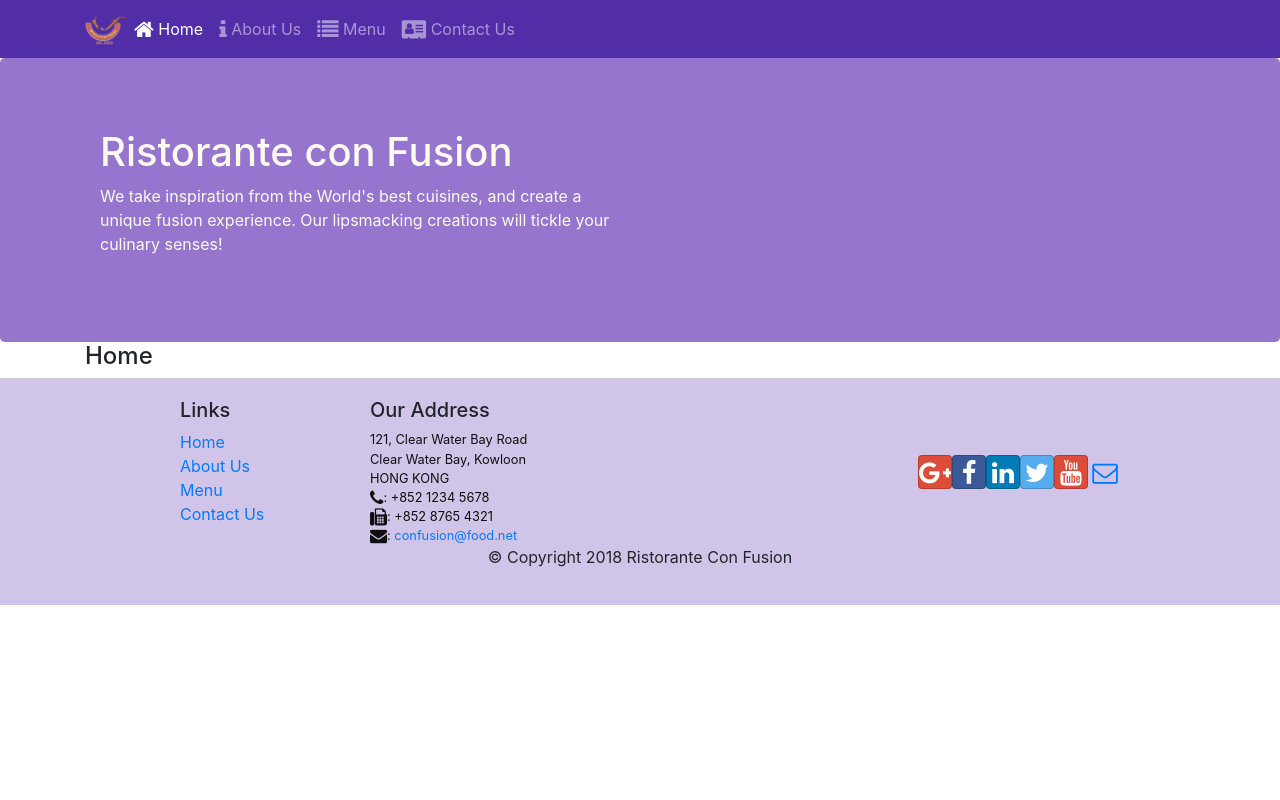
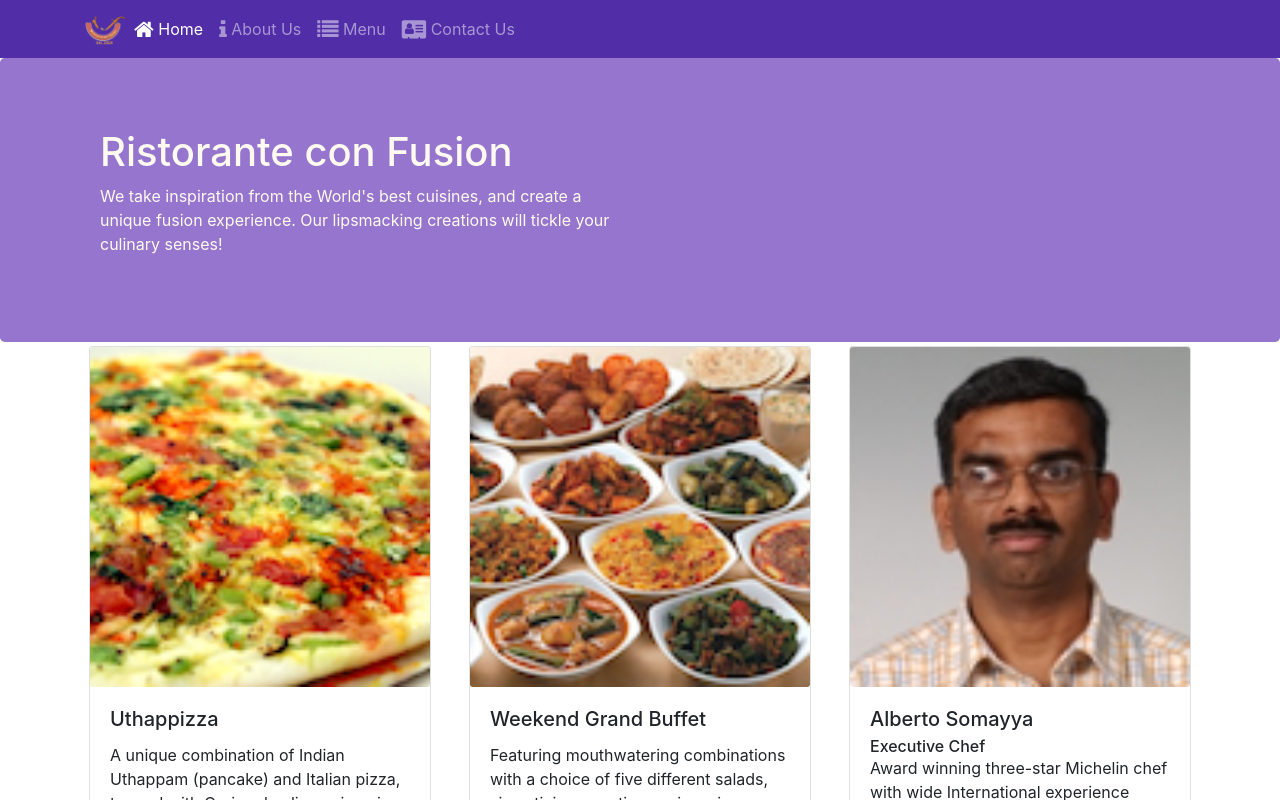
Before and after one commit to AniketRaj314/Coursera-2, a React (Create React App) app in the folder confusion/: page /home in a window 1280 px wide. Shown: the top 800 px of the page. Built offline with nearby package versions, Linux system fonts and the light colour scheme.

Commit message:
Added featured section in Home Component

```diff
--- a/confusion/src/components/HomeComponent.jsx
+++ b/confusion/src/components/HomeComponent.jsx
@@ -1,9 +1,32 @@
 import React from 'react';
+import { Card, CardImg, CardText, CardBody, CardTitle, CardSubtitle } from 'reactstrap';
+function RenderCard({ item }) {
+    return (
+        <Card>
+            <CardImg src={item.image} alt={item.name} />
+            <CardBody>
+                <CardTitle>{item.name}</CardTitle>
+                {item.designation ? <CardSubtitle>{item.designation}</CardSubtitle> : null}
+                <CardText>{item.description}</CardText>
+            </CardBody>
+        </Card>
+    );
+}
 
 function Home(props) {
     return (
         <div className="container">
-            <h4>Home</h4>
+            <div className="row align-items-start">
+                <div className="col-12 col-md m-1">
+                    <RenderCard item={props.dish} />
+                </div>
+                <div className="col-12 col-md m-1">
+                    <RenderCard item={props.promotion} />
+                </div>
+                <div className="col-12 col-md m-1">
+                    <RenderCard item={props.leader} />
+                </div>
+            </div>
         </div>
     );
 }
--- a/confusion/src/components/MainComponent.jsx
+++ b/confusion/src/components/MainComponent.jsx
@@ -6,6 +6,9 @@
 import Header from './HeaderComponent';
 import Footer from './FooterComponent';
 import { DISHES } from '../shared/dishes';
+import { COMMENTS } from '../shared/comments';
+import { LEADERS } from '../shared/leaders';
+import { PROMOTIONS } from '../shared/promotions';
 import { Switch, Route, Redirect } from 'react-router-dom';
 
 class Main extends Component {
@@ -14,7 +17,9 @@
         super(props);
         this.state = {
             dishes: DISHES,
-            selectedDish: null
+            comments: COMMENTS,
+            promotions: PROMOTIONS,
+            leaders: LEADERS
         };
     }
 
@@ -25,16 +30,18 @@
     render() {
         const HomePage = () => {
             return (
-                <Home />
+                <Home dish={this.state.dishes.filter(dish => dish.featured)[0]}
+                    promotion={this.state.promotions.filter(promotion => promotion.featured)[0]}
+                    leader={this.state.leaders.filter(leader => leader.featured)[0]} />
             );
         }
         return (
             <div>
                 <Header />
                 <Switch>
-                    <Route path="/home" component={ HomePage }/>
-                    <Route exact path="/menu" component={() => <Menu dishes={ this.state.dishes }/>} />
-                    <Route exact path="/contactus" component={ Contact } />
+                    <Route path="/home" component={HomePage} />
+                    <Route exact path="/menu" component={() => <Menu dishes={this.state.dishes} />} />
+                    <Route exact path="/contactus" component={Contact} />
                     <Redirect to="/home" />
                 </Switch>
                 <Footer />
```
